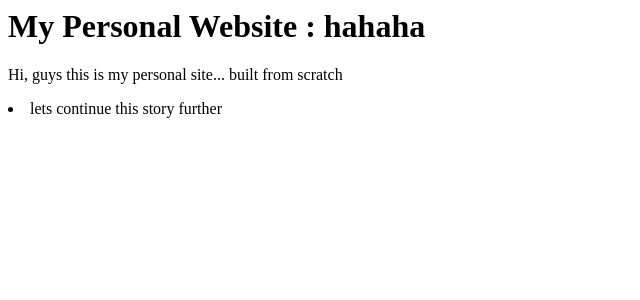
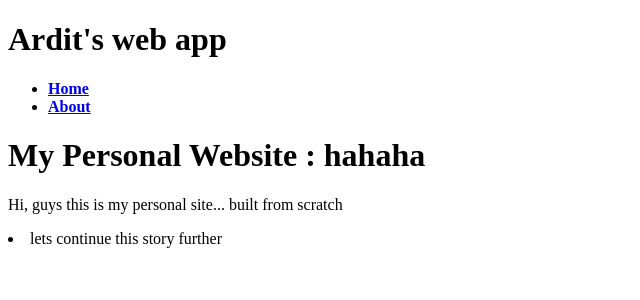
Before and after one commit to msholomukund/newproject, a Flask app: page / in a window 1280 px wide. Shown: the top 300 px of the page, without its empty margins (0-640 px from the left). Run offline with Flask 2, Linux system fonts and the light colour scheme.

Commit message:
added layout.html

```diff
--- a/templates/home.html
+++ b/templates/home.html
@@ -1,9 +1,10 @@
-<html>
-<body>
+{% extends "layout.html" %}
+{% block content %}
+<div class ="home">
     <h1>
         My Personal Website : hahaha
     </h1>
     <p>Hi, guys this is my personal site... built from scratch</p>
     <li>lets continue this story further</li>
-</body>
-</html>
+</div>
+{% endblock %}
--- /dev/null
+++ b/templates/layout.html
@@ -0,0 +1,20 @@
+<!DOCTYPE html>
+<html>
+  <body>
+    <header>
+      <div class="container">
+        <h1 class="logo">Ardit's web app</h1>
+        <strong><nav>
+          <ul class="menu">
+            <li><a href="{{ url_for('home') }}">Home</a></li>
+            <li><a href="{{ url_for('about') }}">About</a></li>
+          </ul>
+        </nav></strong>
+      </div>
+    </header>
+    <div class="container">
+      {% block content %}
+      {% endblock %}
+    </div>
+  </body>
+</html>
```
Also changed, not shown: templates/about.html (+3 -4 lines).
